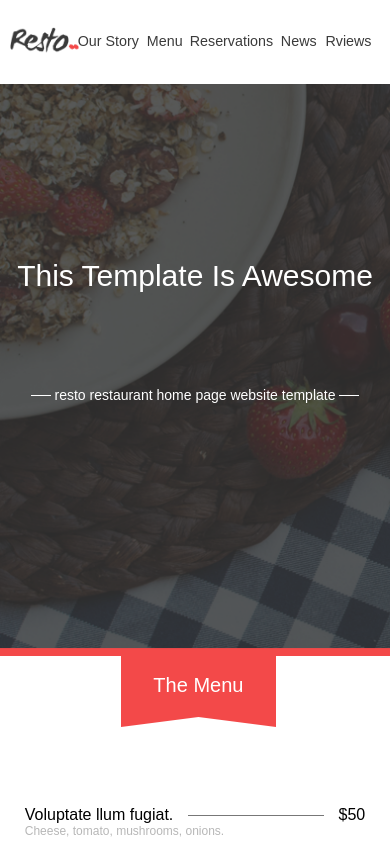
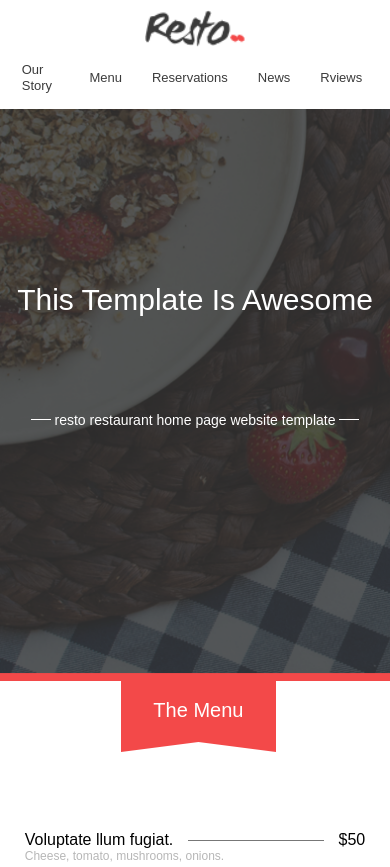
Before and after one commit to SavchenkoT/restoNew, a plain HTML site: page index.html in a window 390 px wide. Shown: the top 867 px of the page. Drawn offline with Linux system fonts and the light colour scheme.

Commit message:
mobile-style-add

```diff
--- a/css/style.css
+++ b/css/style.css
@@ -529,20 +529,28 @@ input[type="submit"], input[type="search"]:hover {
     }
     #header{
         padding: 10px 0;
-        height: 10%;
+        flex-direction: column;
+        /* height: 10%; */
     }
-    .logo{
+    .logo {
         float: none;
-        width: 85px;
-        display: inline-block;
+        width: 100%;
+        display: block;
+        max-width: 100px;
+        height: auto;
+    }
+    .logo img {
+      width: 100%;
+      height: auto;
+      max-width: 100%;
     }
     .navigetion {
         width: 100%;
         margin-left: 0;
         margin-right: 0;
+        margin-top: 10px;
     }
-    .navigetion li{
-
+    .navigetion li a {
         padding: 0 10px 0 0;
         transform: translateX(1px) scale(1.1)
     }
```
